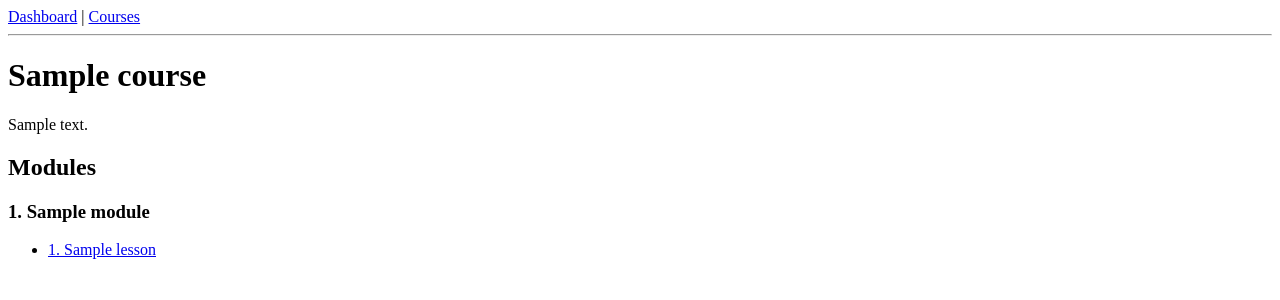
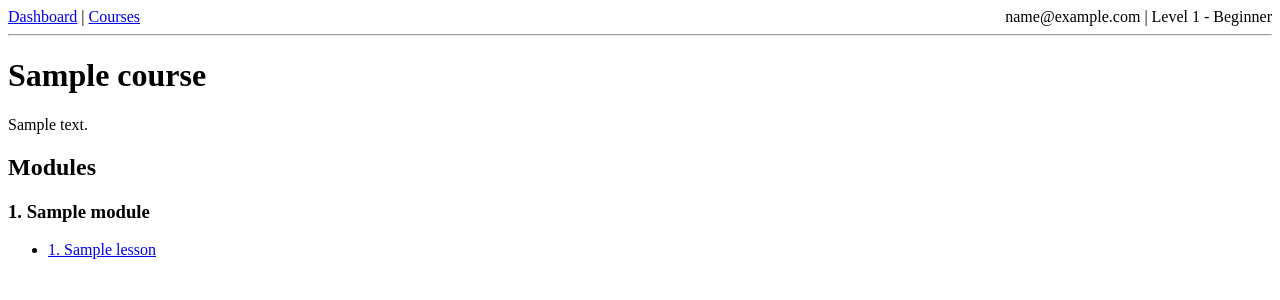
Before and after one commit to alimustafa0/-ai_learning_platform, a Django app: page /courses/1/ in a window 1280 px wide. Shown: the top 300 px of the page. Run offline with Django 5.2, Linux system fonts and the light colour scheme; a user stored in the database is signed in; tables that the repository leaves empty hold one stand-in row (values such as "Sample post"); some libraries are stand-ins or nearby versions.

Commit message:
Add global user level badge

```diff
--- a/config/settings.py
+++ b/config/settings.py
@@ -62,6 +62,7 @@ TEMPLATES = [
                 'django.template.context_processors.request',
                 'django.contrib.auth.context_processors.auth',
                 'django.contrib.messages.context_processors.messages',
+                "courses.context_processors.user_level",
             ],
         },
     },
--- /dev/null
+++ b/courses/context_processors.py
@@ -0,0 +1,19 @@
+from django.db.models import Sum
+from .models import XPEvent
+from .gamification import get_level_progress
+
+
+def user_level(request):
+    if request.user.is_authenticated:
+        total_xp = XPEvent.objects.filter(user=request.user).aggregate(
+            Sum("points")
+        )["points__sum"] or 0
+
+        current_level, _ = get_level_progress(total_xp)
+
+        return {
+            "global_level_number": current_level[0],
+            "global_level_title": current_level[1],
+        }
+
+    return {}
--- a/courses/templates/base.html
+++ b/courses/templates/base.html
@@ -9,6 +9,12 @@
     <header style="margin-bottom:20px;">
         <a href="/courses/dashboard/">Dashboard</a> |
         <a href="/courses/">Courses</a>
+        {% if request.user.is_authenticated %}
+            <div style="float:right;">
+                {{ request.user.email }} |
+                Level {{ global_level_number }} - {{ global_level_title }}
+            </div>
+        {% endif %}
         <hr>
     </header>
 
```
